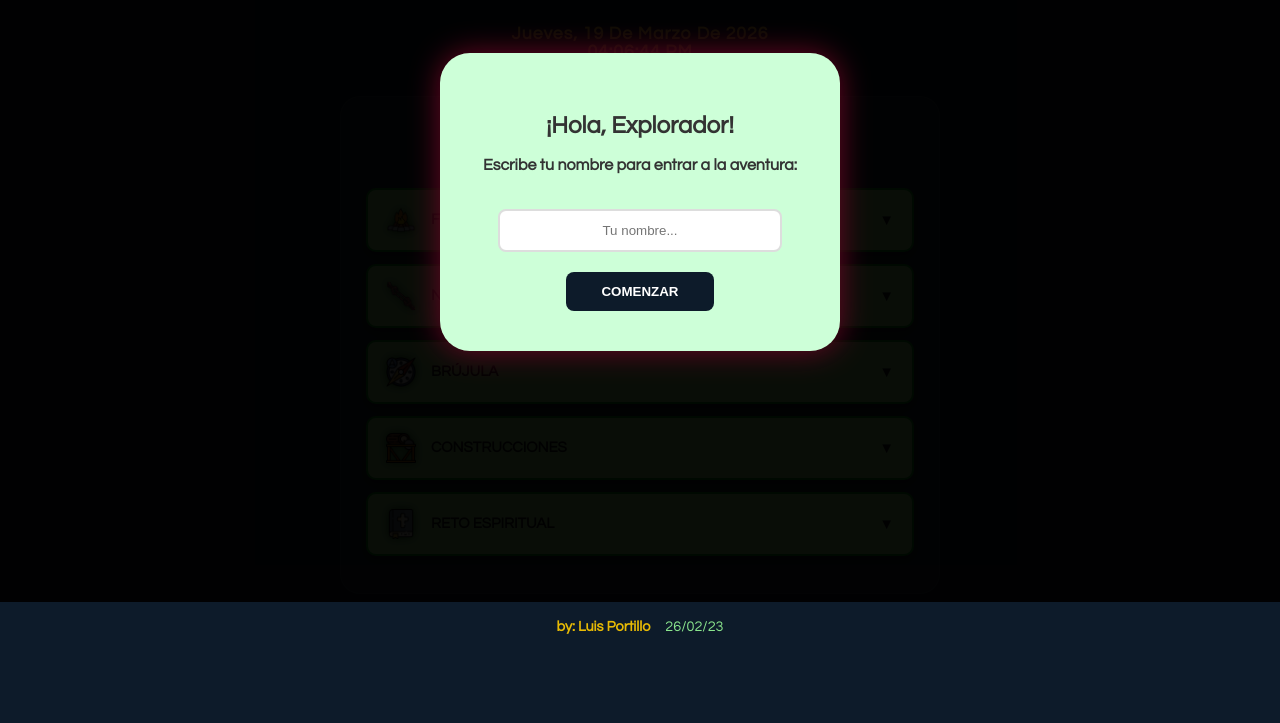
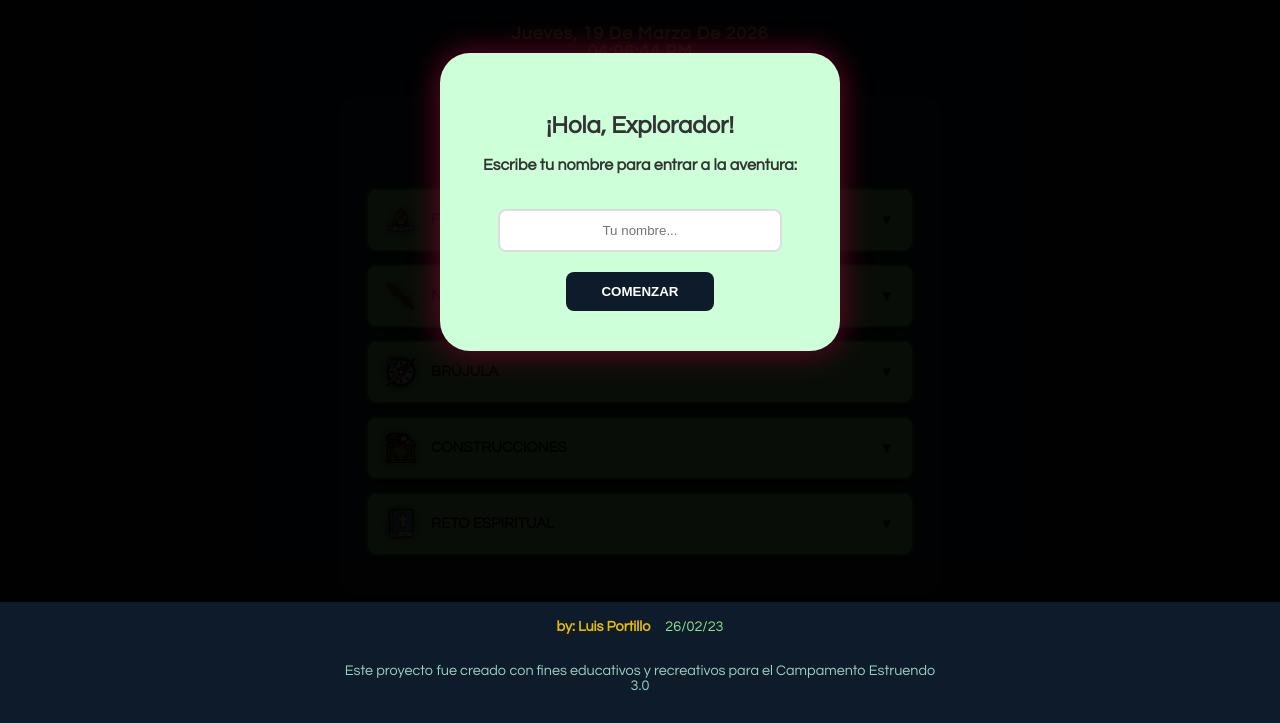
Before and after one commit to luisPortillo27/Estruendo, a plain HTML site: page index.html in a window 1280 px wide. Shown: the part 198-921 px from the top of the page. Before the commit the page ends 852 px from the top, so only its background shows below. Drawn offline with Linux system fonts and the light colour scheme.

Commit message:
Update index.html

```diff
--- a/index.html
+++ b/index.html
@@ -345,8 +345,10 @@
 	<div class="contenedor-autor">
 		<span class="autor-texto">by: Luis Portillo</span>
 		<span class="fecha-texto">26/02/23</span>
+			<p style="width: 100%; text-align: center; margin-bottom: 10px; font-weight: normal;  color: #a8e6cf;">
+			Este proyecto fue creado con fines educativos y recreativos para el Campamento Estruendo 3.0
+		</p>
 	</div>
-
 
     <script>
         function actualizarReloj() {
```
